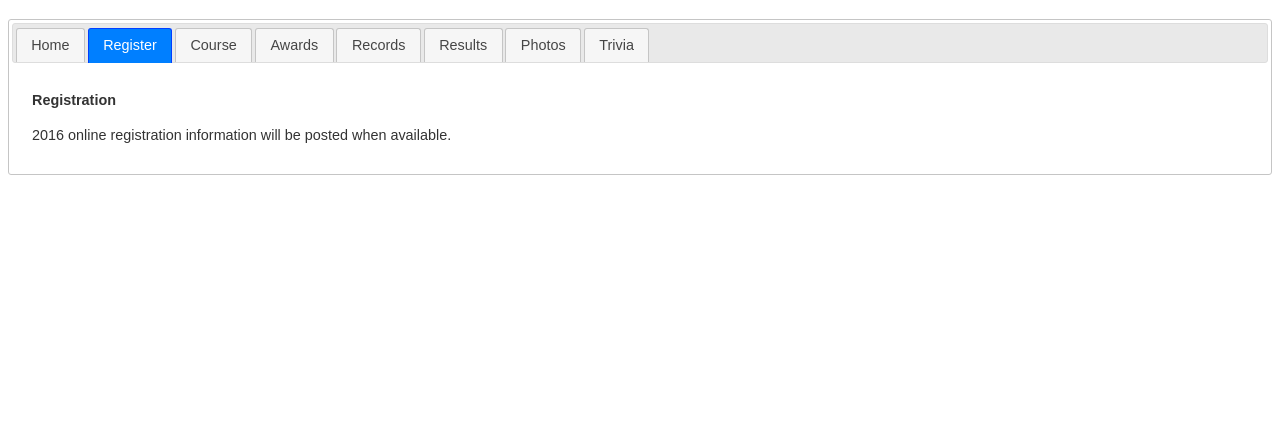
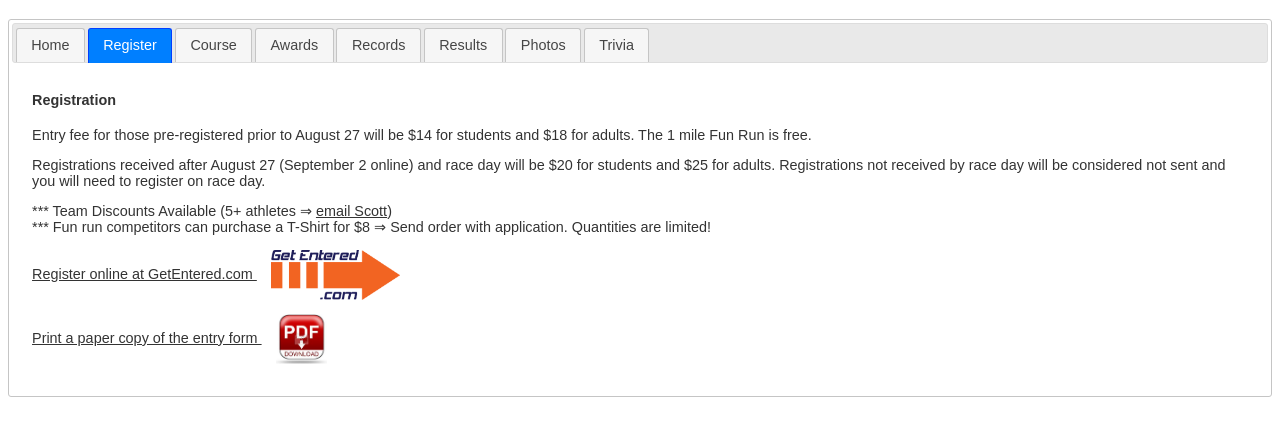
Before and after one commit to groton5k/groton5k.github.io, a plain HTML site: page index.html in a window 1280 px wide. Both pictures are taken after a click on the tab "Register". Shown: the part 61-496 px from the top of the page. Drawn offline with nearby package versions, Linux system fonts and the light colour scheme.

Commit message:
Add 2016 registration info

```diff
--- a/index.html
+++ b/index.html
@@ -183,25 +183,25 @@
 
 		<div id="register">
 			<h4>Registration</h4>
+			<!--
 			<p>2016 online registration information will be posted when available.</p>
-			<!--
-			<p>Entry fee for those pre-registered prior to August 29 will be $14 for
+			-->
+			<p>Entry fee for those pre-registered prior to August 27 will be $14 for
 			students and $18 for adults. The 1 mile Fun Run is free.</p>
-			<p>Registrations received after August 29 (September 4 online) and race day will
+			<p>Registrations received after August 27 (September 2 online) and race day will
 			be $20 for students and $25 for adults. Registrations not received by race day
 			will be considered not sent and you will need to register on race day.</p>
 			<p>*** Team Discounts Available (5+ athletes &rArr;
 			<a href="mailto:sweeks@groton.cnyric.org">email Scott</a>)
 			<br />*** Fun run competitors can purchase a T-Shirt for $8 &rArr;
 			Send order with application. Quantities are limited!</p>
-			<p><a href="https://www.getentered.com/Register/?event=32832" target="_blank">
+			<p><a href="https://runsignup.com/Race/NY/Groton/GrotonLaborDay5k" target="_blank">
 			Register online at GetEntered.com
 			<img src="images/GetEntered.jpg" class="regimg" alt="GetEntered" /></a></p>
 
-			<p><a href="application2015.pdf">
+			<p><a href="application2016.pdf">
 			Print a paper copy of the entry form
 			<img src="images/pdf.jpg" class="regimg" alt="PDF" /></a></p>
-			-->
 		</div>
 
 		<div id="course">
```
Also changed, not shown: 1 other file.
